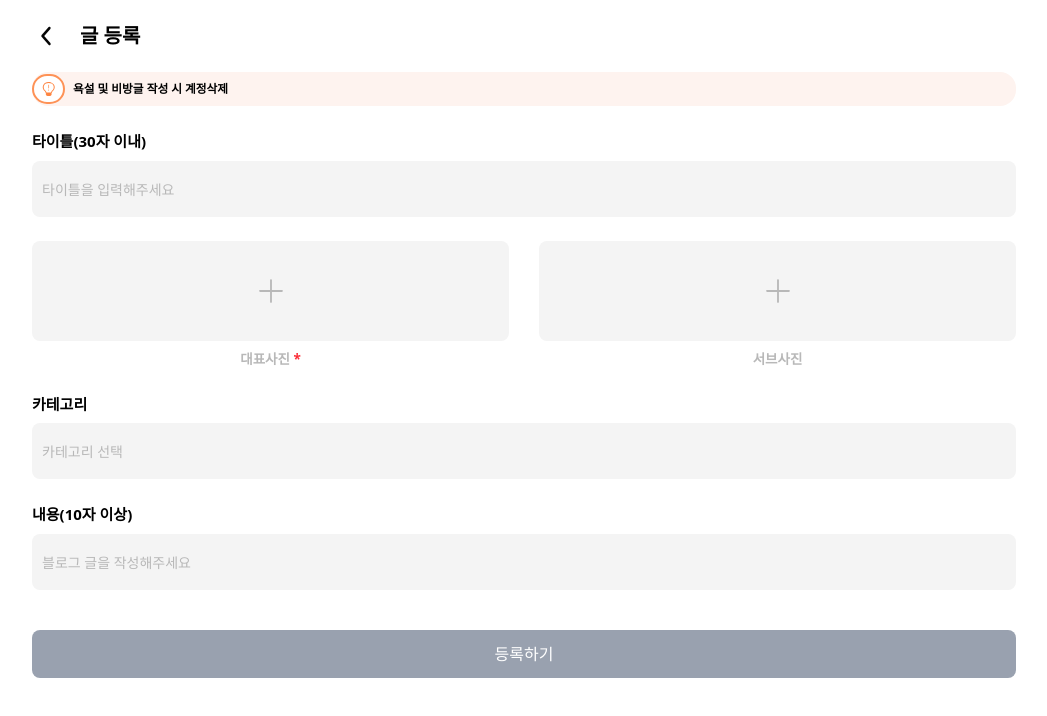
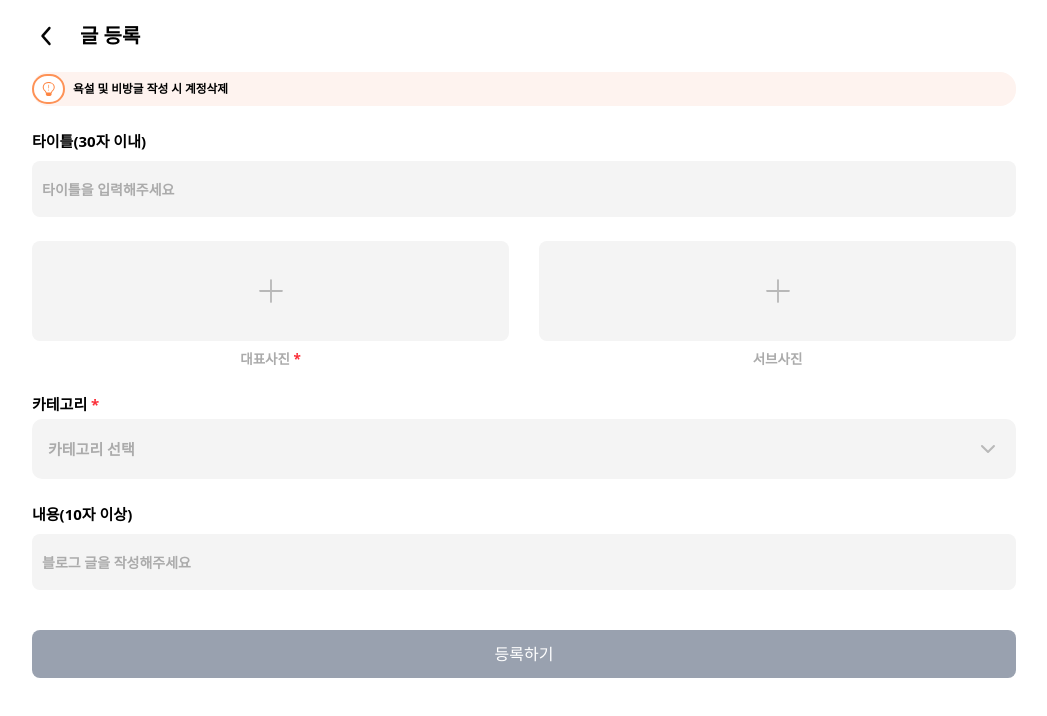
Before and after one commit to 0dytpq0/L-league-FE-Interview, a Next.js app: page /create in a window 1280 px wide. Shown: the top 716 px of the page, without its empty margins (116-1163 px from the left). Built offline with nearby package versions, Linux system fonts and the light colour scheme.

Commit message:
design : 글 등록 페이지 카테고리 selectbox ui 구현

```diff
--- /dev/null
+++ b/src/app/(afterLogin)/_component/CategorySelect.tsx
@@ -0,0 +1,97 @@
+"use client";
+
+import ImageWrapper from "@/app/_component/ImageWrapper";
+import { cn } from "@/utils/cn";
+import { useState } from "react";
+
+interface SelectBoxProps {
+  id: string;
+  label: string;
+  options: string[];
+  selectedOption: string;
+  onChange: (option: string) => void;
+  required?: boolean;
+  labelClassName?: string;
+  selectBoxClassName?: string;
+  optionBoxClassName?: string;
+  optionClassName?: string;
+}
+
+export default function SelectBox({
+  id,
+  label,
+  options,
+  selectedOption,
+  onChange,
+  required = false,
+  labelClassName = "",
+  selectBoxClassName = "",
+  optionBoxClassName = "",
+  optionClassName = "",
+}: SelectBoxProps) {
+  const [isDropdownOpen, setIsDropdownOpen] = useState<boolean>(false);
+
+  const toggleDropdown = () => {
+    setIsDropdownOpen(!isDropdownOpen);
+  };
+
+  const handleCategorySelect = (category: string) => {
+    onChange(category);
+    setIsDropdownOpen(false);
+  };
+
+  return (
+    <div className="flex flex-col gap-1">
+      <label
+        htmlFor={id}
+        className={cn(`text-black text-[15px] font-bold ${labelClassName}`)}
+      >
+        {label} {required && <span className="text-red-500">*</span>}
+      </label>
+      <div className="relative">
+        <section>
+          <button
+            type="button"
+            id={id}
+            onClick={toggleDropdown}
+            className={cn(
+              `w-full h-[60px] rounded-[10px] px-4 text-[15px] outline-none bg-input text-gray font-bold flex items-center justify-between ${selectBoxClassName}`
+            )}
+          >
+            {selectedOption || "카테고리 선택"}
+            <ImageWrapper
+              src="/icon_downarrow.svg"
+              alt="화살표"
+              containerClassName={`w-6 h-6 transition-transform ${
+                isDropdownOpen ? "rotate-180" : ""
+              }`}
+              objectFit="contain"
+            />
+          </button>
+          {isDropdownOpen && (
+            <ul
+              className={cn(
+                "absolute w-full mt-1 bg-input rounded-lg z-10 max-h-[200px] overflow-y-auto shadow-xl",
+                optionBoxClassName
+              )}
+            >
+              {options.map((option) => (
+                <li key={option}>
+                  <button
+                    type="button"
+                    onClick={() => handleCategorySelect(option)}
+                    className={cn(
+                      `option-btn w-full text-left px-4 text-gray font-bold py-3 text-[15px] cursor-pointer hover:bg-white hover:brightness-90 ${optionClassName}`
+                    )}
+                  >
+                    {option}
+                  </button>
+                </li>
+              ))}
+            </ul>
+          )}
+        </section>
+      </div>
+    </div>
+  );
+}
--- a/src/app/(afterLogin)/_component/ImageUploader.tsx
+++ b/src/app/(afterLogin)/_component/ImageUploader.tsx
@@ -100,9 +100,7 @@ export default function ImageUploader({
           />
         )}
       </div>
-      <span
-        className={`text-[#B8B8B8] text-[13.5px] font-bold ${labelClassName}`}
-      >
+      <span className={`text-gray text-[13.5px] font-bold ${labelClassName}`}>
         {label} {required && <span className="text-red-500">*</span>}
       </span>
     </div>
--- a/src/app/(afterLogin)/create/page.tsx
+++ b/src/app/(afterLogin)/create/page.tsx
@@ -3,6 +3,7 @@
 import Input from "@/app/(beforeLogin)/_component/Input";
 import Notice from "@/app/(beforeLogin)/_component/Notice";
 import ImageUploader from "@/app/(afterLogin)/_component/ImageUploader";
+import SelectBox from "@/app/(afterLogin)/_component/CategorySelect";
 import Header from "@/app/_component/Header";
 import { NOTICE_MESSAGE } from "@/constants/message";
 import { useState } from "react";
@@ -10,6 +11,8 @@ import { useState } from "react";
 export default function Create() {
   const [mainImage, setMainImage] = useState<File | null>(null);
   const [subImage, setSubImage] = useState<File | null>(null);
+  const [selectedCategory, setSelectedCategory] = useState<string>("");
+  const categories = ["일상생활", "맛집소개", "제품후기", "IT정보"];
 
   const handleMainImageChange = (file: File | null) => {
     setMainImage(file);
@@ -19,15 +22,25 @@ export default function Create() {
     setSubImage(file);
   };
 
+  const handleCategoryChange = (category: string) => {
+    setSelectedCategory(category);
+  };
+
   const handleSubmit = () => {
     if (!mainImage) {
       alert("대표사진을 선택해주세요.");
       return;
     }
 
+    if (!selectedCategory) {
+      alert("카테고리를 선택해주세요.");
+      return;
+    }
+
     console.log({
       mainImage,
       subImage,
+      category: selectedCategory,
     });
 
     alert("폼이 제출되었습니다!");
@@ -58,11 +71,13 @@ export default function Create() {
             containerClassName="flex-1"
           />
         </div>
-        <Input
+        <SelectBox
           id="category"
           label="카테고리"
-          placeholder="카테고리 선택"
-          labelClassName="text-black"
+          options={categories}
+          selectedOption={selectedCategory}
+          onChange={handleCategoryChange}
+          required
         />
         <Input
           id="content"
@@ -74,7 +89,7 @@ export default function Create() {
         <button
           type="button"
           onClick={handleSubmit}
-          disabled={!mainImage}
+          disabled={!mainImage || !selectedCategory}
           className="mt-4 py-3 px-4 bg-blue-500 text-white rounded-lg hover:bg-blue-600 disabled:bg-gray-400 disabled:cursor-not-allowed transition-colors"
         >
           등록하기
--- a/src/app/(beforeLogin)/_component/Input.tsx
+++ b/src/app/(beforeLogin)/_component/Input.tsx
@@ -28,7 +28,7 @@ export default function Input({
       <input
         id={id}
         className={cn(
-          "bg-input py-4 px-[10px] rounded-lg placeholder:text-[#B8B8B8] placeholder:text-sm",
+          "bg-input py-4 px-[10px] rounded-lg text-gray font-bold focus:outline-none placeholder:text-gray placeholder:text-sm placeholder:font-bold",
           inputClassName
         )}
         {...props}
--- a/src/app/globals.css
+++ b/src/app/globals.css
@@ -7,6 +7,7 @@
   --breakpoint-desktop: 1024px;
   --color-brand: #fe9256;
   --color-input: #f4f4f4;
+  --color-gray: #ababab;
 }
 @layer base {
   html,
```
Also changed, not shown: public/icon_downarrow.svg (added).
